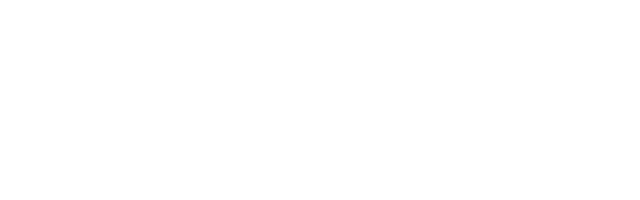
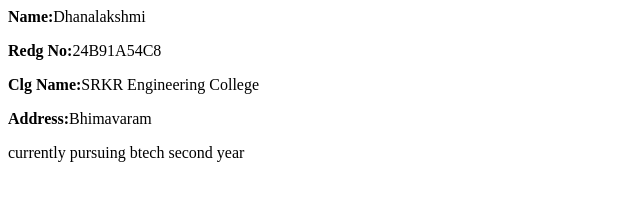
Before and after one commit to jeevan7674/test, a plain HTML site: page FirstCode.html in a window 1280 px wide. Shown: the whole page, without its empty margins (0-640 px from the left). Drawn offline with Linux system fonts and the light colour scheme.

Commit message:
Dhana Created

```diff
--- a/FirstCode.html
+++ b/FirstCode.html
@@ -2,9 +2,14 @@
 <head>
     <meta charset="UTF-8">
     <meta name="viewport" content="width=device-width, initial-scale=1.0">
-    <title>JeevanReddy</title>
+    <title>Dhana Information</title>
 </head>
 <body>
+    <p><strong>Name:</strong>Dhanalakshmi</p>
+    <p><strong>Redg No:</strong>24B91A54C8</p>
+    <p><strong>Clg Name:</strong>SRKR Engineering College</p>
+    <p><strong>Address:</strong>Bhimavaram</p>
+    <p> currently pursuing btech second year</p>
 
 </body>
 </html>
```
